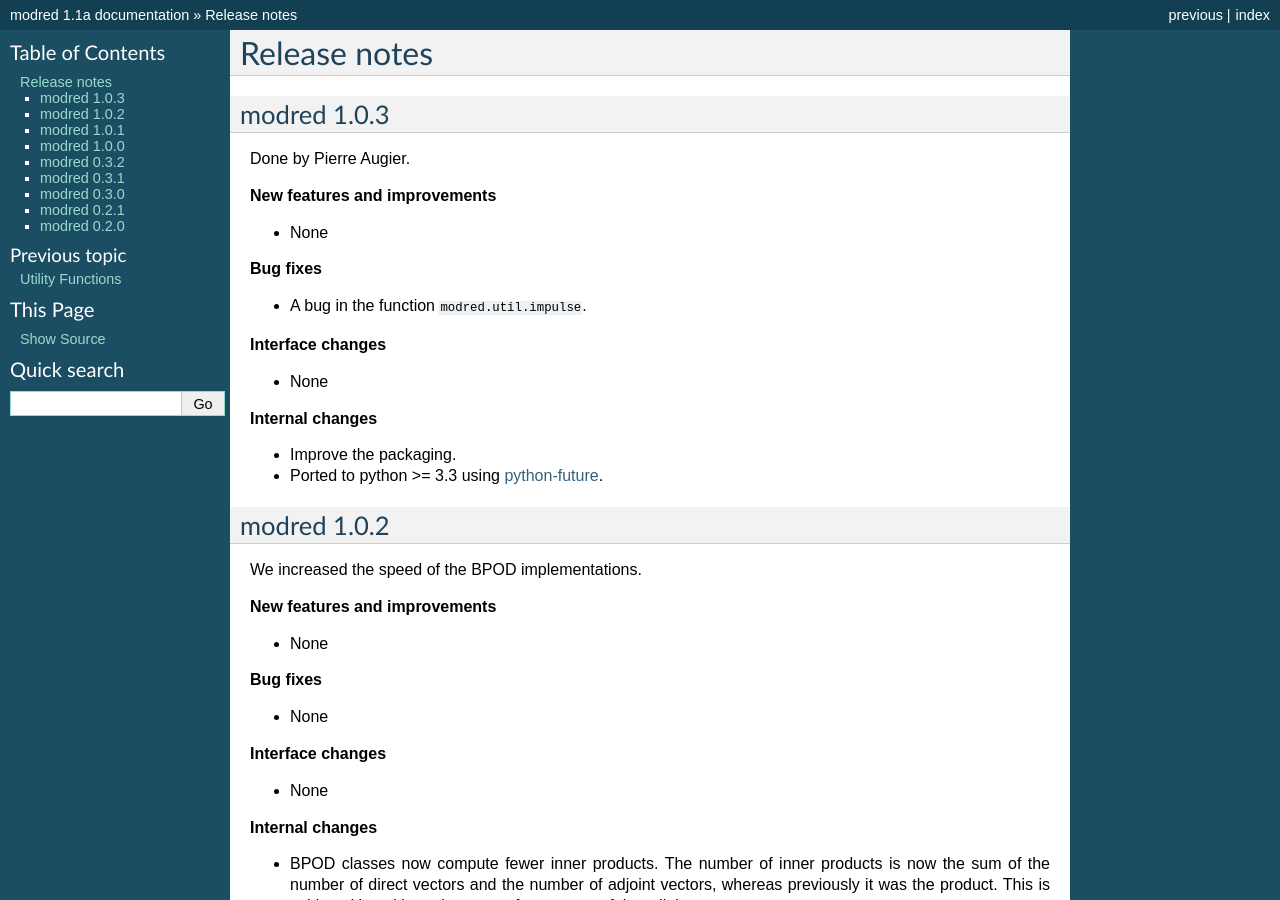
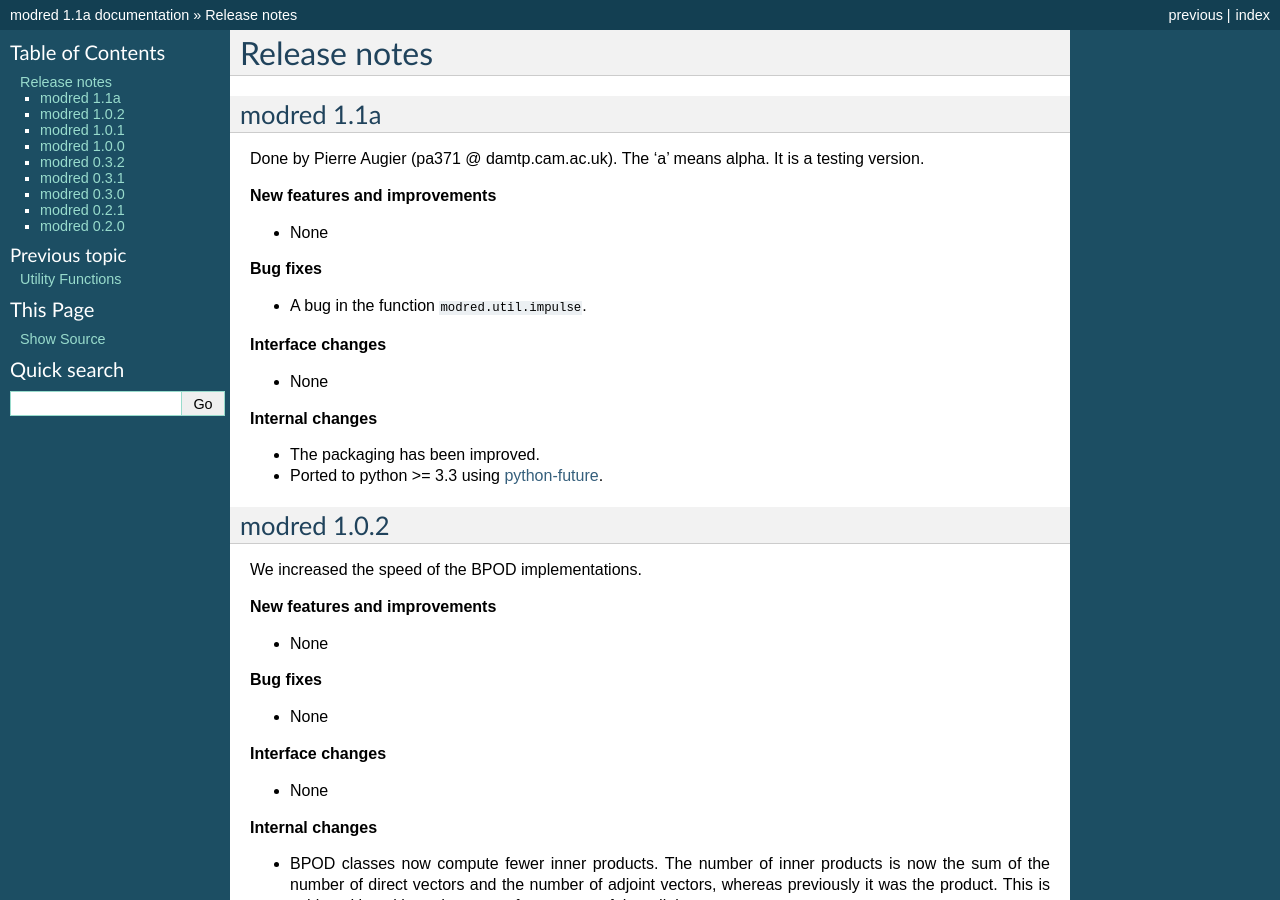
Before and after one commit to belson17/modred, a Sphinx documentation site: the page built from doc/release_notes.rst, in a window 1280 px wide and 900 px high. Built offline with Sphinx 7.4.7, drawn with Linux system fonts in a browser that asks for light colours; formulas are drawn with MathJax 3.

Commit message:
Small modifications in the doc.

```diff
--- a/doc/installation.rst
+++ b/doc/installation.rst
@@ -4,7 +4,7 @@ Installation and requirements
 
 Mandatory:
 
-1. Python 2.x (tested for 2.7) or Python 3 (>=3.3), http://python.org.
+1. Python 2 (>2.6, tested for 2.7) or Python 3 (>=3.3), http://python.org.
 2. Relatively new version of Numpy (tested for 1.5 and 1.6),
    http://numpy.scipy.org.
 
--- a/doc/release_notes.rst
+++ b/doc/release_notes.rst
@@ -2,10 +2,11 @@
 Release notes
 =============
 
-------------
-modred 1.0.3
-------------
-Done by Pierre Augier.
+-----------
+modred 1.1a
+-----------
+Done by Pierre Augier (pa371 @ damtp.cam.ac.uk). The 'a' means
+alpha. It is a testing version.
 
 **New features and improvements**
 
@@ -21,7 +22,7 @@ Done by Pierre Augier.
 
 **Internal changes**
 
-* Improve the packaging.
+* The packaging has been improved.
 
 * Ported to python >= 3.3 using `python-future
   <http://python-future.org/>`_.
```
